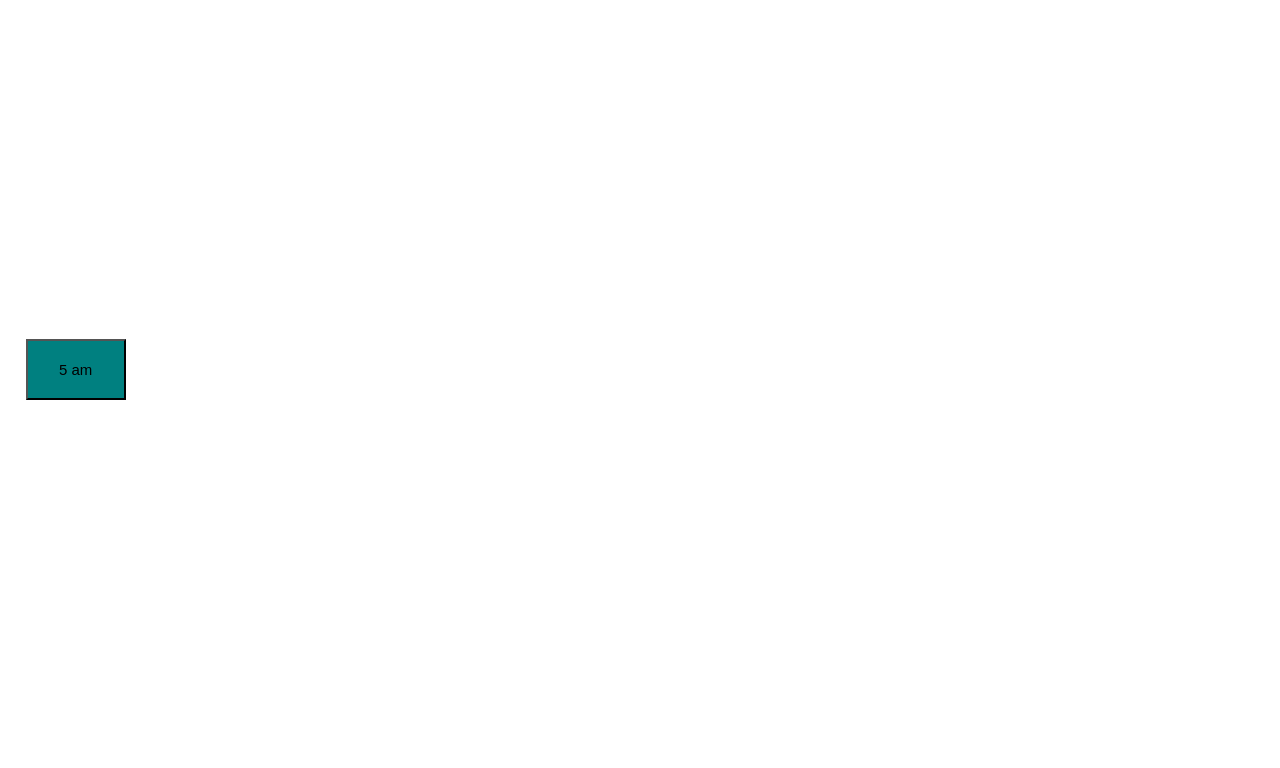
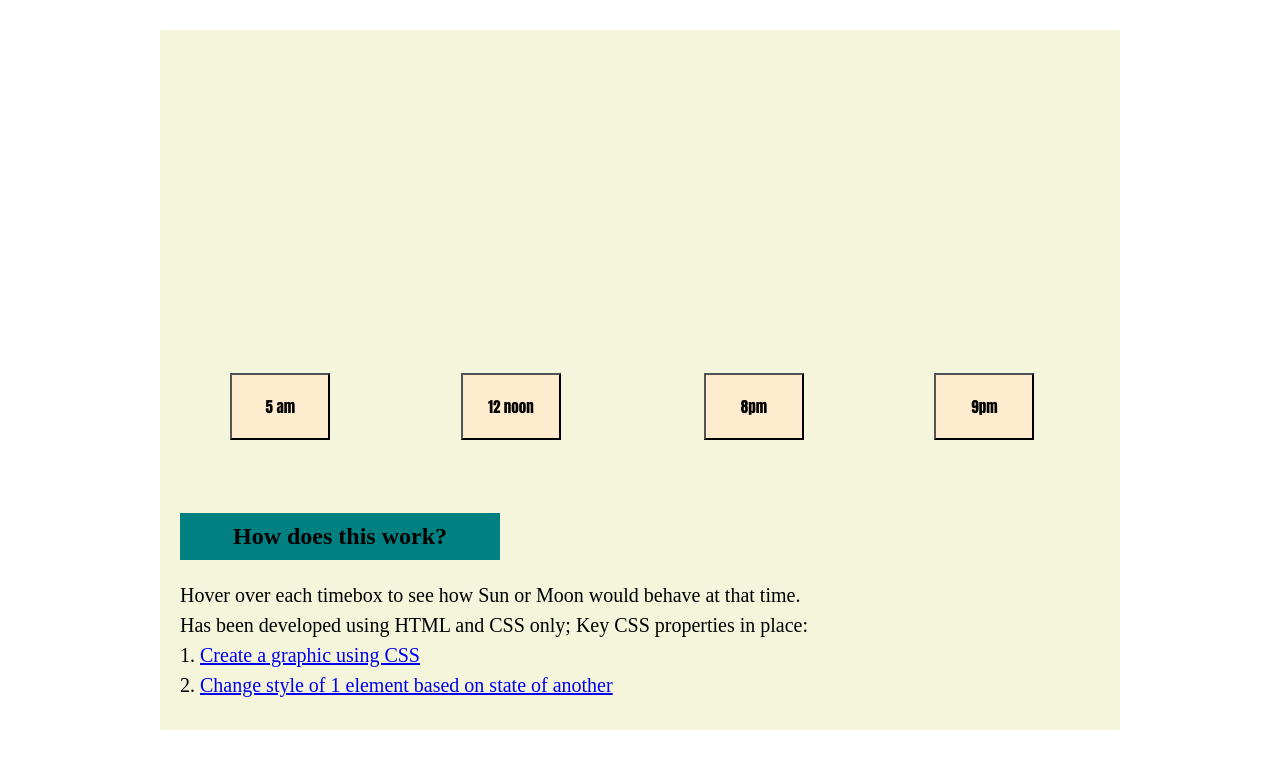
Before and after one commit to unnikrishnan-r/SunAndMoon, a plain HTML site: page index.html in a window 1280 px wide. Drawn offline with Linux system fonts and the light colour scheme.

Commit message:
Final version with some layout adjusted, description added to page and an updated Readme

```diff
--- a/index.html
+++ b/index.html
@@ -11,43 +11,53 @@
 
 <body>
 
+    <div class="container">
+
+
+        <!--IMPORTANT: CSS is using the adjacent selector method to
+    set styles for element B based on state of element A
+    This will work only when both sets (buttons and circles belong to same parent)
+    If you try to define a div just to contain buttons, the style property will stop working
+-->
         <button id="button5am">5 am</button>
+        <button id="button12noon">12 noon</button>
+        <button id="button8pm">8pm</button>
+        <button id="button9pm">9pm</button>
+
 
         <div class="sunrise">
             <p>Sun Rises at 5am in the East!!!</p>
         </div>
 
-        <!--
-
-    <div class="buttonclass">
-        <button id="button12noon">12 noon</button>
-    </div>
-
-    <div class="buttonclass">
-        <button id="button8pm">8pm</button>
-    </div>
-
-    <div class="buttonclass">
-        <button id="button9pm">9pm</button>
-    </div>
-
-
-    <div class="circles" id="sunatnoon">
+        <div class="sunatnoon">
             <p>Sun is above your head!!!</p>
         </div>
 
-    <div class="circles" id="sunset">
-        <p>Sun Sets at 8pm in the West!!!</p>
+        <div class="sunset">
+            <p>Sun sets at 8pm in the West</p>
         </div>
 
-    <div class="circles" id="moonrise">
-        <p>When moon comes, you go to bed!!!</p>
+        <div class="moonrises">
+            <p>When moon rises you go to bed!!!</p>
         </div>
 
+        <div class="description">
 
-        -->
+            <h2> How does this work?</h2>
+            <p class="text"> Hover over each timebox to see how Sun or Moon would behave at that time.<br>
+                Has been developed using HTML and CSS only;
+                Key CSS properties in place: <br>
+                1. <a
+                    href="https://learn.freecodecamp.org/responsive-web-design/applied-visual-design/create-a-graphic-using-css"
+                    target="_blank">Create
+                    a graphic using CSS</a> <br>
+                2. <a
+                    href="https://stackoverflow.com/questions/6910049/on-a-css-hover-event-can-i-change-another-divs-styling"
+                    target="_blank">Change style of 1 element based on state of another</a>
+            </p>
 
-
+        </div>
+    </div>
 
 
 
--- a/style.css
+++ b/style.css
@@ -1,64 +1,76 @@
-.sunrise {
+body {
+    background-color: white;
+}
+
+.container {
+    width: 960px;
+    height: 700px;
+    background-color:beige;
+    margin: auto;
+    margin-top: 30px;
+}
+
+.sunrise, .sunatnoon, .sunset, .moonrises {
     padding: 30px;
     width: 80px;
     height: 80px;
     border-radius: 50%;
-    border: dotted 10px gold;
+    border: dotted 10px yellow;
     text-align: center;
     float: left;
+    visibility: hidden;
+}
+
+.sunrise {
     background-color: rgb(255, 217, 0);
     position: relative;
     left: 0%;
-    visibility: hidden
 }
 
-#button5am {
+.sunatnoon {
+    clear: right;
+    background-color: #ecbd2c;
+    position: relative;
+    left: 10%;
+}
+
+.sunset {
+    clear: right;
+    background-color: orange;
+    position: relative;
+    left: 20%;
+}
+
+.moonrises {
+    clear: right;
+    background-color: transparent;
+    position: relative;
+    left: 30%;
+    box-shadow: 25px 10px 0 0 white;
+    border: none;
+}
+
+#button5am, #button12noon, #button8pm, #button9pm {
     clear: both;
     font-size: 15px;
     width: 100px;
     padding: 20px;
     float: left;
-    position: fixed;
-    bottom: 50%;
-    left: 2%;
-    background-color: teal;
+    position: relative;
+    bottom: 45%;
+    background-color: white;
+    font-family: Impact, Haettenschweiler, 'Arial Narrow Bold', sans-serif;
+    background-color: blanchedalmond;
 }
 
-#button5am:hover~.sunrise {
-    visibility: visible;
+#button5am {
+    position: fixed;
+    left: 18%;
 }
-
-/*
-#sunatnoon {
-    clear: right;
-    background-color: #ecbd2c;
-    position: relative;
-    left: 15%;
-
-}
-
-#sunset {
-    clear: right;
-    background-color: orange;
-    position: relative;
-    left: 30%;
-
-}
-
-#moonrise {
-    clear: right;
-    background-color:transparent;
-    position: relative;
-    left: 45%;
-    box-shadow: 25px 10px 0 0 greenyellow;
-    border:none;
-
-}
-
 
 #button12noon {
     position: fixed;
-    left: 28%;
+    left: 36%;
 }
 
 #button8pm {
@@ -68,7 +80,28 @@
 
 #button9pm {
     position: fixed;
-    left: 85%;
+    left: 73%;
 }
 
-*/
+#button5am:hover~.sunrise, #button12noon:hover~.sunatnoon, #button8pm:hover~.sunset, #button9pm:hover~.moonrises {
+    visibility: visible;
+}
+
+.description {
+    clear: both;
+    position: fixed;
+    bottom: 10%;
+    margin-left: 20px;
+}
+
+h2 {
+    background-color: teal;
+    padding: 10px;
+    width: 300px;
+    text-align: center;
+}
+
+.text {
+    font-size: 20px;
+    line-height: 30px;
+}
```
Also changed, not shown: 1 other file. Lines whose indentation alone changed are shown as unchanged.
